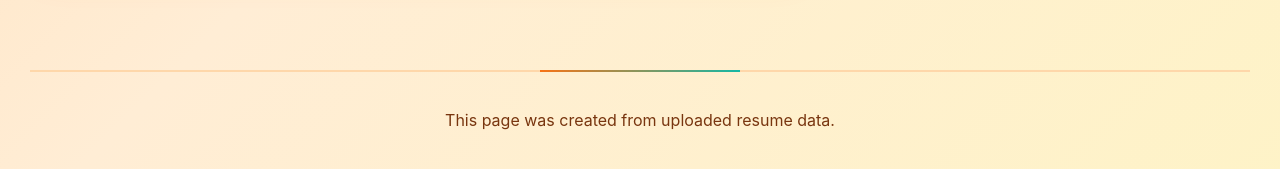
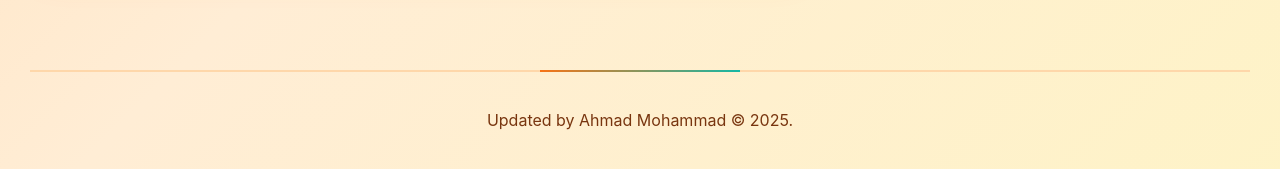
Before and after one commit to A2-20/portfolio, a plain HTML site: page index.html in a window 1280 px wide. Shown: the part 2626-2795 px from the top of the page. Drawn offline with Linux system fonts and the light colour scheme.

Commit message:
update 4

```diff
--- a/index.html
+++ b/index.html
@@ -191,7 +191,7 @@
         </aside>
     </div>
 
-    <div class="footer">This page was created from uploaded resume data.</div>
+    <div class="footer">Updated by Ahmad Mohammad © 2025.</div>
 </div>
 </body>
 </html>
```
